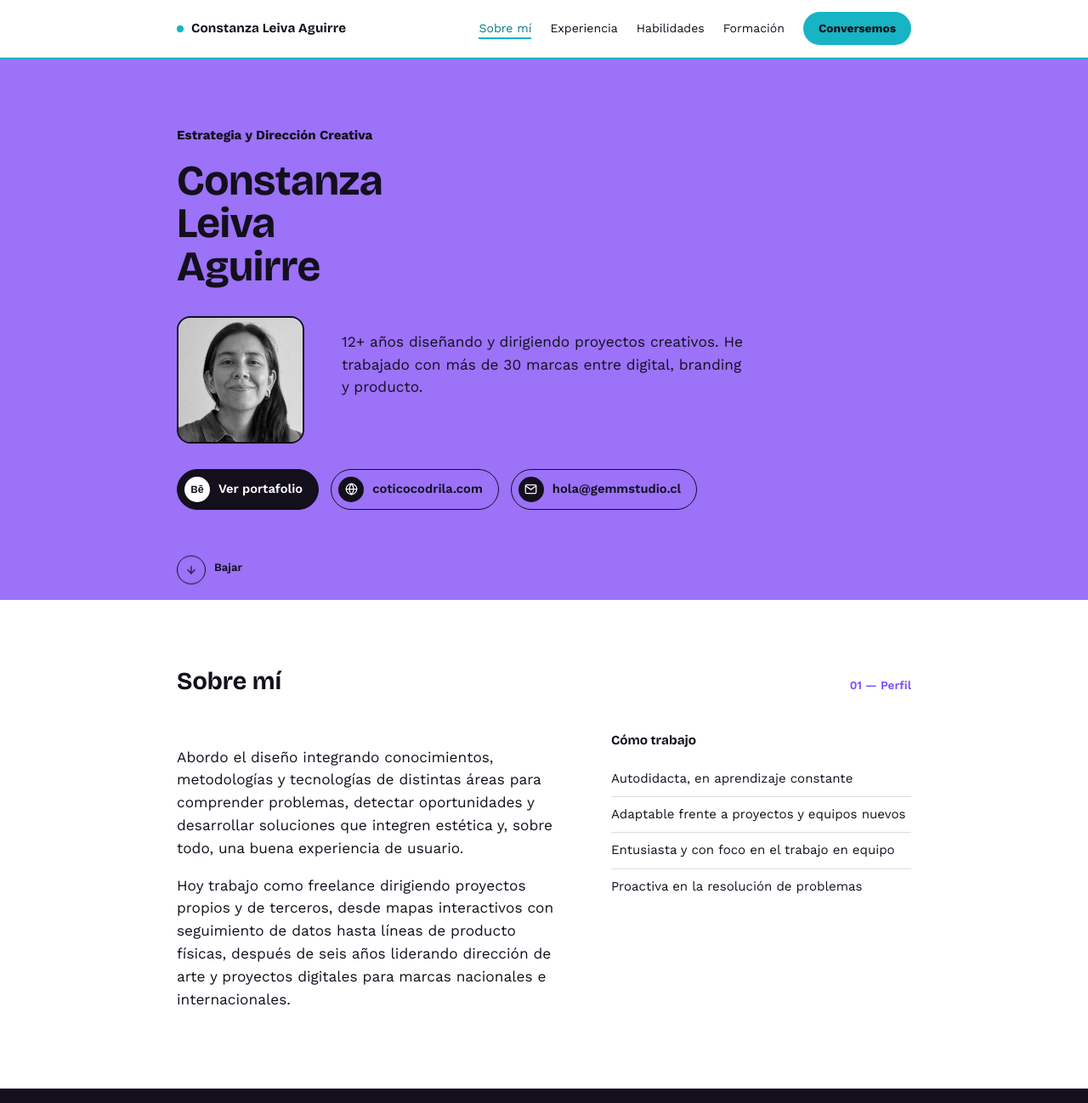
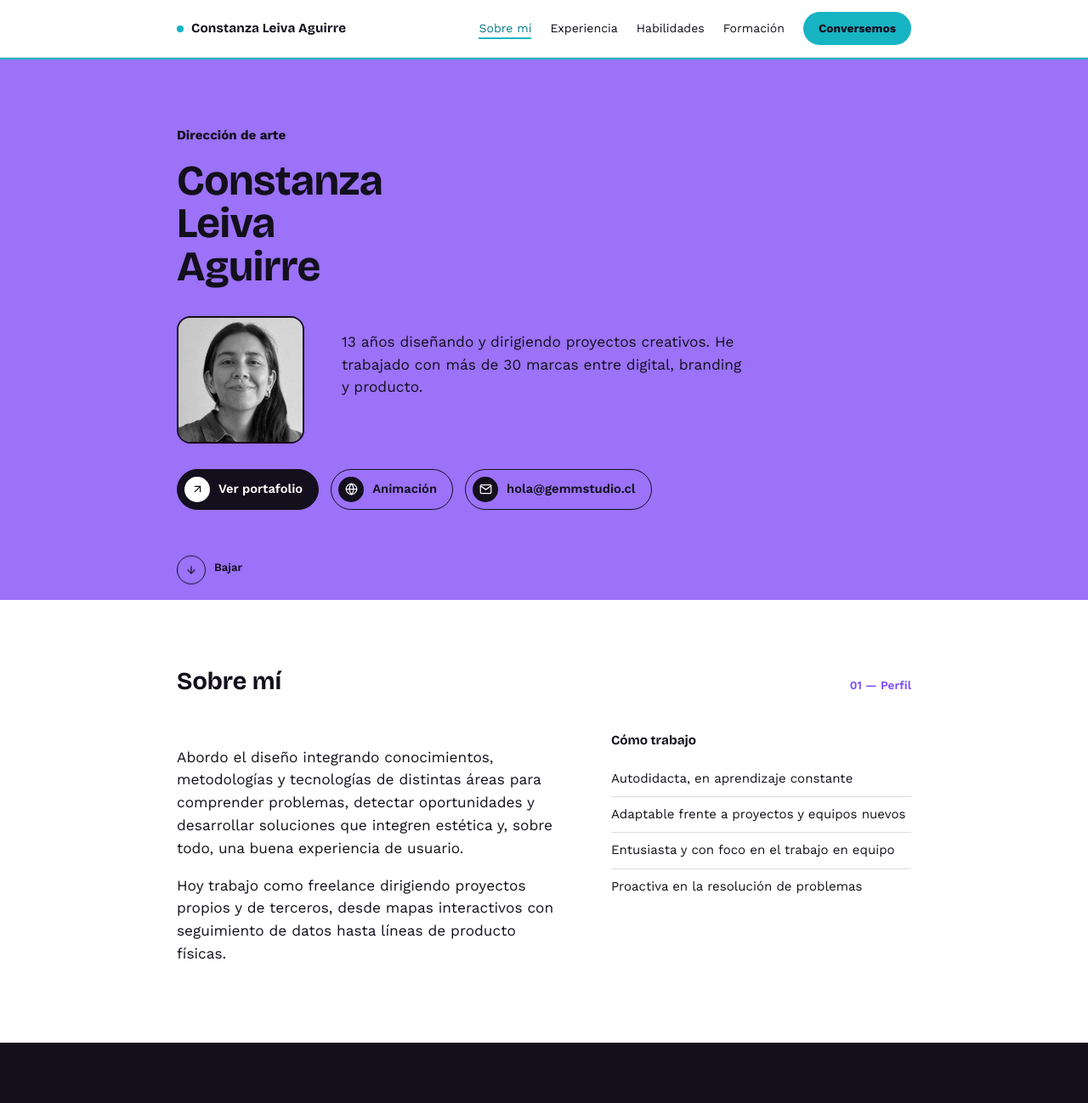
Before and after one commit to coticocodrila/portafolio, a plain HTML site: page index.html in a window 1280 px wide. Shown: the top 1298 px of the page at 85% size. Drawn offline with nearby package versions, Linux system fonts and the light colour scheme.

Commit message:
Add files via upload

```diff
--- a/index.html
+++ b/index.html
@@ -3,7 +3,7 @@
 <head>
 <meta charset="UTF-8">
 <meta name="viewport" content="width=device-width, initial-scale=1.0">
-<title>Constanza Leiva Aguirre — Diseño & Dirección Creativa</title>
+<title>Constanza Leiva Aguirre — Dirección de arte</title>
 <link rel="preconnect" href="https://fonts.googleapis.com">
 <link rel="preconnect" href="https://fonts.gstatic.com" crossorigin>
 <link href="https://fonts.googleapis.com/css2?family=Bricolage+Grotesque:opsz,wght@12..96,400..800&family=Work+Sans:ital,wght@0,400;0,500;0,600;0,700;1,400&display=swap" rel="stylesheet">
@@ -385,20 +385,22 @@
 
 <header class="hero">
   <div class="wrap">
-    <div class="eyebrow">Estrategia y Dirección Creativa</div>
+    <div class="eyebrow">Dirección de arte</div>
     <h1 class="title">Constanza<br>Leiva<br>Aguirre</h1>
     <div class="hero-lower">
       <img class="hero-photo" src="foto.png" alt="Retrato de Constanza Leiva Aguirre">
-      <p class="role-line">12+ años diseñando y dirigiendo proyectos creativos. He trabajado con más de 30 marcas entre digital, branding y producto.</p>
+      <p class="role-line">13 años diseñando y dirigiendo proyectos creativos. He trabajado con más de 30 marcas entre digital, branding y producto.</p>
     </div>
     <div class="hero-links">
-      <a class="solid" href="https://behance.net/constanzagemm" target="_blank" rel="noopener">
-        <span class="icon-badge">Bē</span> Ver portafolio
+      <a class="solid" href="https://gemmstudio.cl" target="_blank" rel="noopener">
+        <span class="icon-badge">
+          <svg viewBox="0 0 24 24" fill="none" stroke="currentColor" stroke-width="2" stroke-linecap="round" stroke-linejoin="round"><path d="M7 17 17 7"></path><path d="M7 7h10v10"></path></svg>
+        </span> Ver portafolio
       </a>
       <a class="ghost" href="https://www.coticocodrila.com" target="_blank" rel="noopener">
         <span class="icon-badge">
           <svg viewBox="0 0 24 24" fill="none" stroke="currentColor" stroke-width="2" stroke-linecap="round" stroke-linejoin="round"><circle cx="12" cy="12" r="10"></circle><path d="M2 12h20"></path><path d="M12 2a15.3 15.3 0 0 1 4 10 15.3 15.3 0 0 1-4 10 15.3 15.3 0 0 1-4-10 15.3 15.3 0 0 1 4-10z"></path></svg>
-        </span> coticocodrila.com
+        </span> Animación
       </a>
       <a class="ghost" id="emailBtn" href="mailto:hola@gemmstudio.cl">
         <span class="icon-badge">
@@ -425,7 +427,7 @@
     <div class="about-grid">
       <div>
         <p>Abordo el diseño integrando conocimientos, metodologías y tecnologías de distintas áreas para comprender problemas, detectar oportunidades y desarrollar soluciones que integren estética y, sobre todo, una buena experiencia de usuario.</p>
-        <p>Hoy trabajo como freelance dirigiendo proyectos propios y de terceros, desde mapas interactivos con seguimiento de datos hasta líneas de producto físicas, después de seis años liderando dirección de arte y proyectos digitales para marcas nacionales e internacionales.</p>
+        <p>Hoy trabajo como freelance dirigiendo proyectos propios y de terceros, desde mapas interactivos con seguimiento de datos hasta líneas de producto físicas.</p>
       </div>
       <div class="about-side">
         <h3>Cómo trabajo</h3>
@@ -501,7 +503,7 @@
         <a href="#sobre-mi">Volver arriba ↑</a>
       </div>
     </div>
-    <div class="foot-note">Constanza Leiva Aguirre — Estrategia y Dirección Creativa</div>
+    <div class="foot-note">Constanza Leiva Aguirre — Dirección de arte</div>
   </div>
 </footer>
 
```
